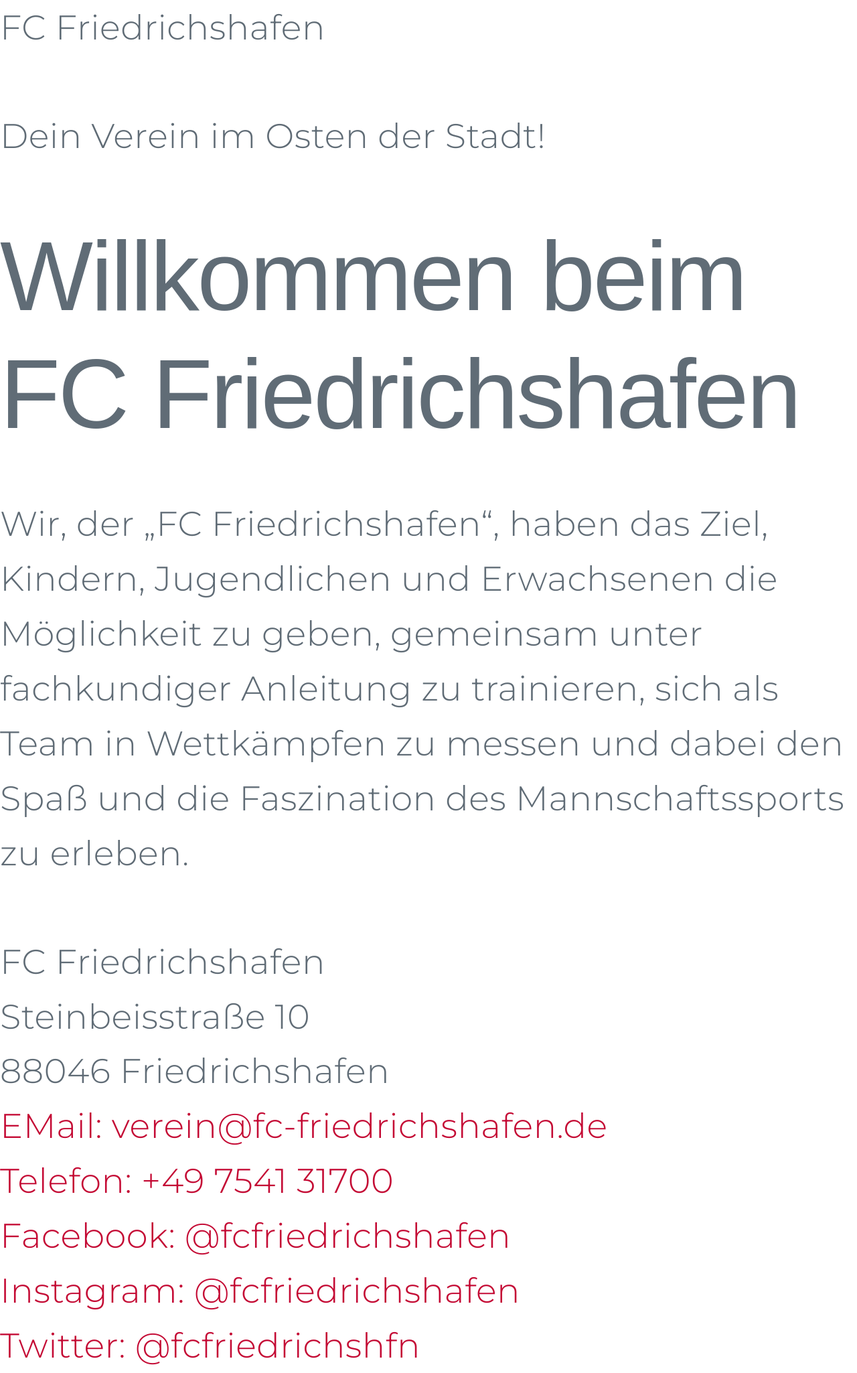
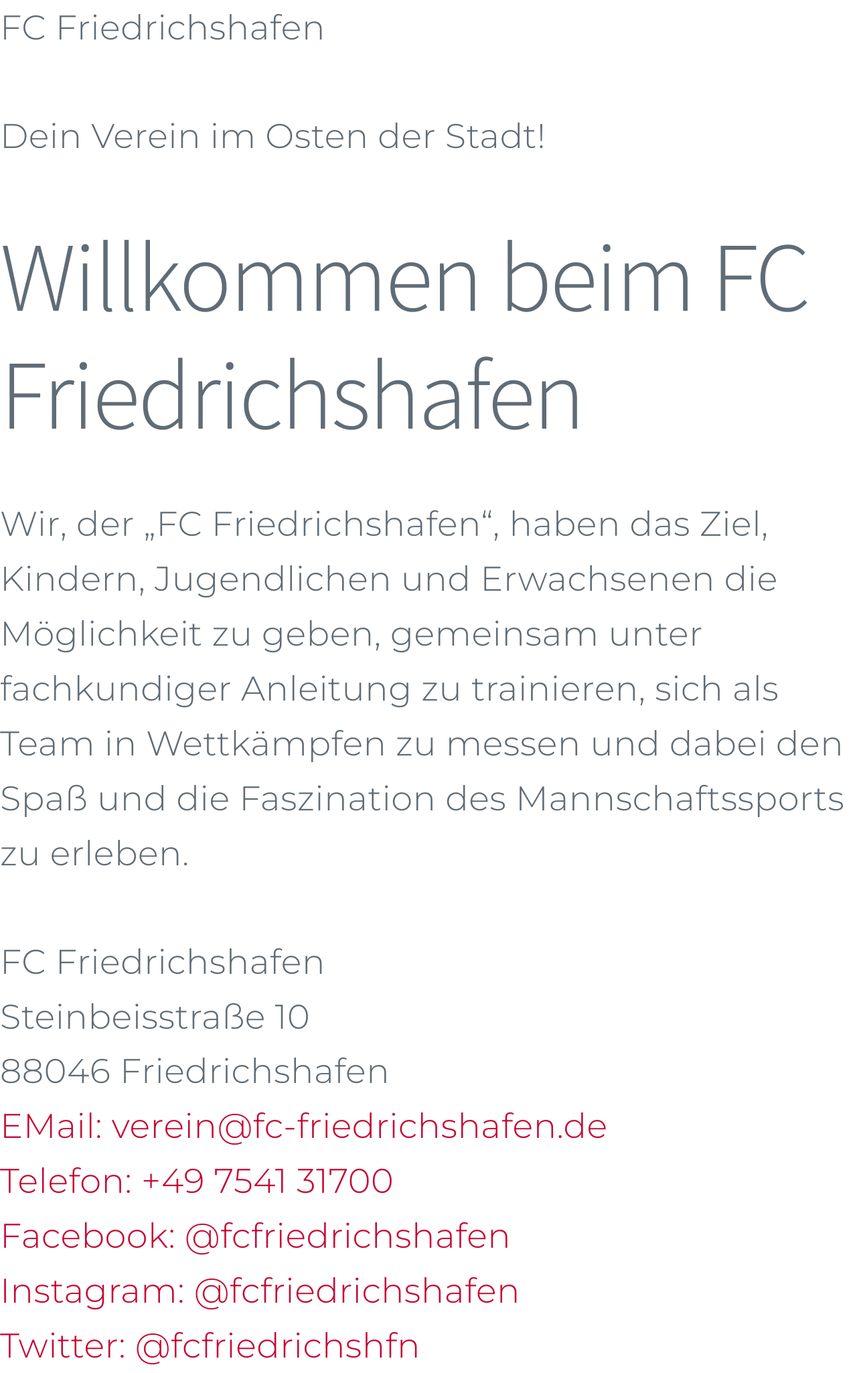
Before and after one commit to fcfn1967/fcfn1967.github.io, a Jekyll site: the page built from index.md, in a window 1280 px wide. Shown: the whole page at 67% size. Built offline with Jekyll 4.4.1, drawn with Linux system fonts in a browser that asks for light colours.

Commit message:
Update default.html

```diff
--- a/_layouts/default.html
+++ b/_layouts/default.html
@@ -32,8 +32,7 @@
 
   <!-- Fonts -->
   <link rel="preconnect" href="https://fonts.gstatic.com">
-  <link href="https://fonts.googleapis.com/css2?family=Montserrat:ital,wght@0,300;0,600;1,300;1,600&family=Roboto+Slab:wght@300&display=swap" rel="stylesheet">
-
+  <link href="https://fonts.googleapis.com/css2?family=Montserrat:ital,wght@0,300;0,600;1,300;1,600&family=Source+Sans+Pro:wght@300&display=swap" rel="stylesheet">
 
   <link rel="stylesheet" href="{{ "/css/normalize.css" | absolute_url }}">
   <link rel="stylesheet" href="{{ "/css/milligram.css" | absolute_url }}">
```
